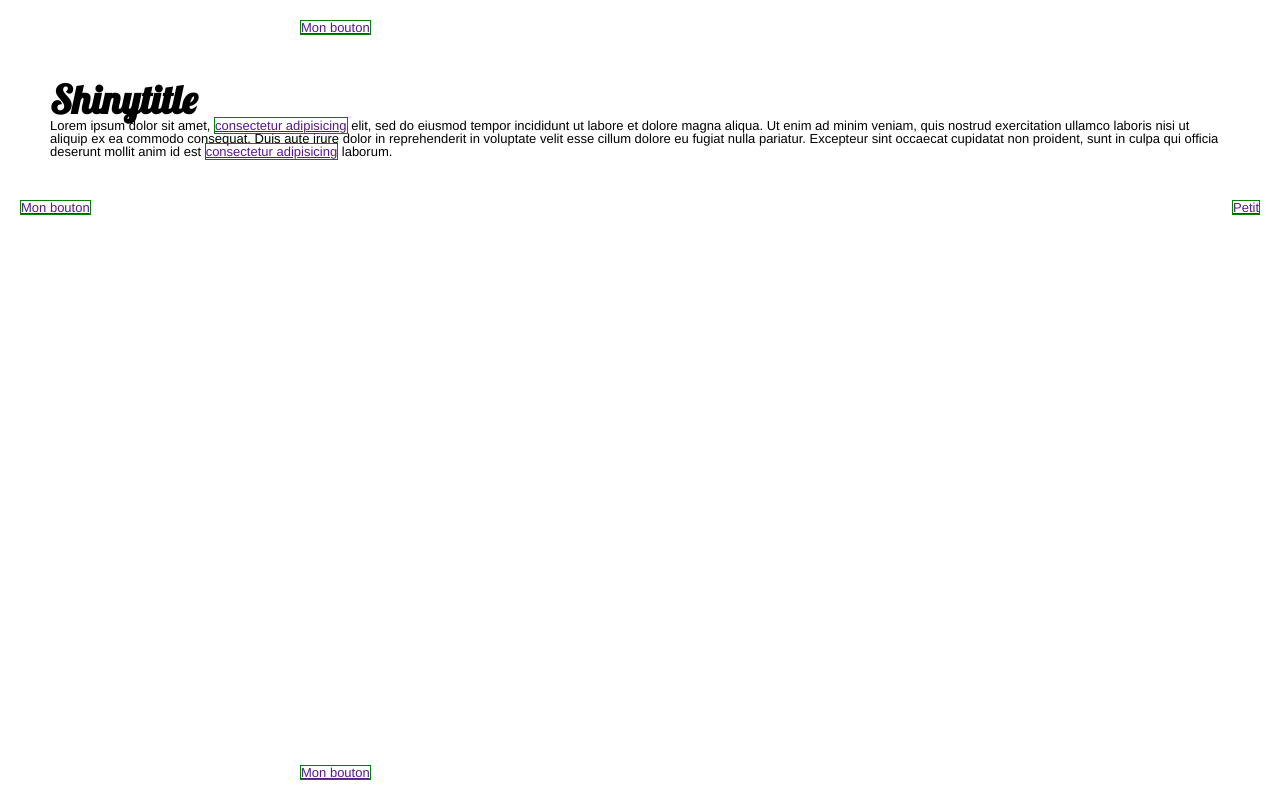
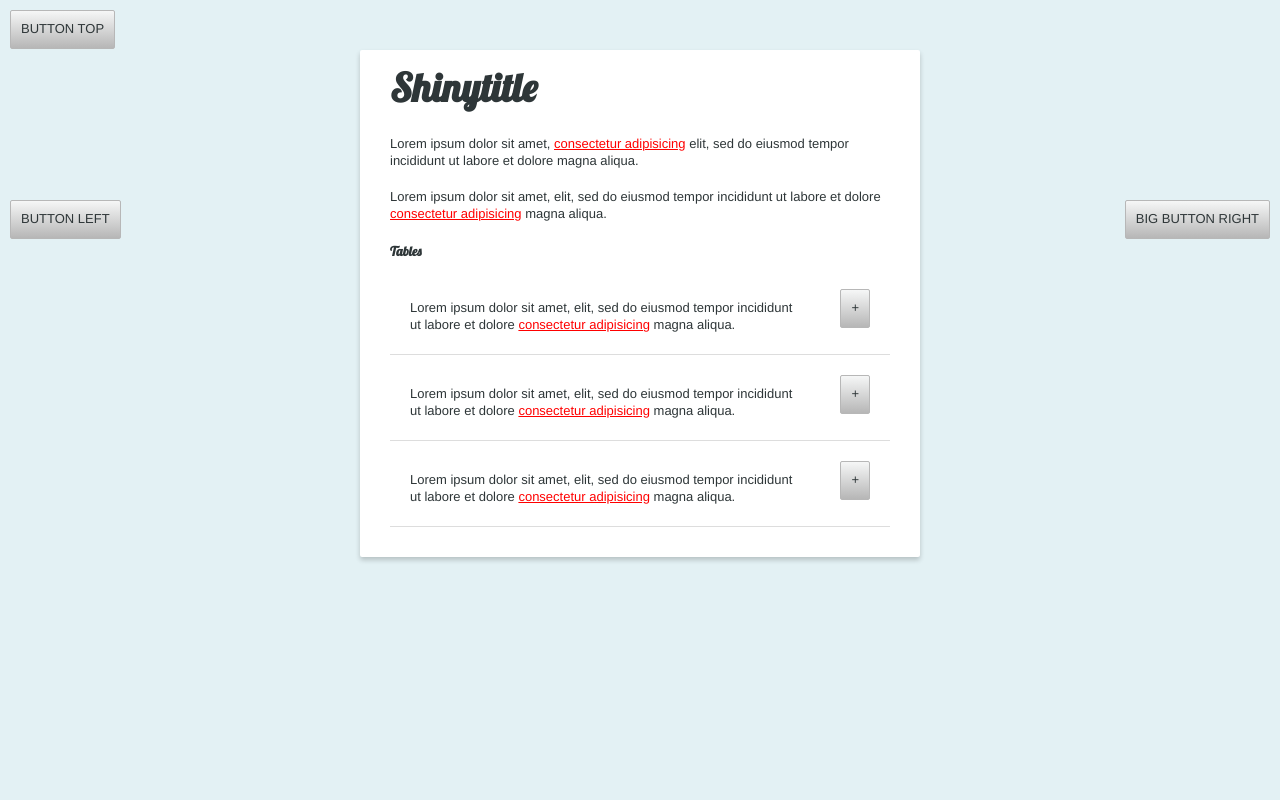
Before and after one commit to leofontin/shinytitle, a plain HTML site: page index.html in a window 1280 px wide. Drawn offline with nearby package versions, Linux system fonts and the light colour scheme.

Commit message:
no message

```diff
--- a/css/shinytitle.less
+++ b/css/shinytitle.less
@@ -7,6 +7,8 @@
 	background: #000;
 	color: #fff;
 	white-space: nowrap;
+	text-decoration: none;
+	text-transform: none;
 
 	span {
 		display: block;
@@ -37,8 +39,3 @@
 		}
 	}
 }
-
-.ui-title {
-	white-space: nowrap;
-	border: 1px solid green;
-}
--- a/css/style.css
+++ b/css/style.css
@@ -1,4 +1,11 @@
+/*--- RESET ---*/
+
 html,body,div,span,applet,object,iframe,h1,h2,h3,h4,h5,h6,p,blockquote,pre,a,abbr,acronym,address,big,cite,code,del,dfn,em,font,img,ins,kbd,q,s,samp,small,strike,strong,sub,sup,tt,var,b,u,i,center,dl,dt,dd,ol,ul,li,fieldset,form,label,legend,table,caption,tbody,tfoot,thead,tr,th,td{margin:0;padding:0;border:0;outline:0;font-size:100%;vertical-align:baseline;background:transparent}body{line-height:1}ol,ul{list-style:none}blockquote,q{quotes:none}blockquote:before,blockquote:after,q:before,q:after{content:'';content:none}:focus{outline:0}ins{text-decoration:none}del{text-decoration:line-through}table{border-collapse:collapse;border-spacing:0}
+
+.clearfix {
+	width: 250px;
+	margin-bottom: 50px;
+}
 
 .clear {
 	clear: both;
@@ -34,65 +41,101 @@ footer, header, hgroup, menu, nav, section {
 	display: block;
 }
 
+
+/*--- RESET ---*/
+
+
+
+
+
+
+
 body {
-	padding: 50px;
-	font-family: Helvetica, arial, sans-serif;
-	font-size: 13px;
+	font: 13px/1.3em "Helvetica Neue",sans-serif;
+	color: #2e3638;
+	background: #e3f1f4;
 }
 
-h1,h3 {
-	font-family: Lobster, arial, sans-serif;
-	margin: 30px 0 0 0;
-}
-
-h1 {
-	font-size: 3em;
-}
-
-h3 {
-	margin-bottom: 10px;
-}
-
-fieldset { border: none;}
-
-.clearfix {
-	width: 250px;
-	margin-bottom: 50px;
-}
-
-ul li {
-	clear: both;
-}
-
-label {
-	line-height: 25px;
+#wrapper {
+	width: 500px;
+	margin: 50px auto;
+	background: #fff;
+	padding: 30px;
+	border-radius: 2px;
+	box-shadow: 0 3px 5px rgba(0,0,0,0.2);
 }
 
 
+a { color: red; }
+
+p { margin-bottom: 1.5em; }
+
+/*--- TITLES ---*/
+h1,h3 {
+	font-family: Lobster, arial, sans-serif;
+	margin-bottom: 1em;
+}
+
+h1 { font-size: 3em; }
+h3 { margin-bottom: 10px; }
+/*--- TITLES ---*/
+
+
+/*--- BUTTON ---*/
+
+.button {
+	color: #fff;
+	border-radius: 2px;
+	background: #ddd;
+	display: inline-block;
+	padding: 10px;
+	text-decoration: none;
+	color: #2e3638;
+	text-transform: uppercase;
+	border: 1px solid #b7b7b7;
+	background: #f5f6f6; /* Old browsers */
+	background: -moz-linear-gradient(top,  #f5f6f6 1%, #b7b7b7 99%); /* FF3.6+ */
+	background: -webkit-gradient(linear, left top, left bottom, color-stop(1%,#f5f6f6), color-stop(99%,#b7b7b7)); /* Chrome,Safari4+ */
+	background: -webkit-linear-gradient(top,  #f5f6f6 1%,#b7b7b7 99%); /* Chrome10+,Safari5.1+ */
+	background: -o-linear-gradient(top,  #f5f6f6 1%,#b7b7b7 99%); /* Opera 11.10+ */
+	background: -ms-linear-gradient(top,  #f5f6f6 1%,#b7b7b7 99%); /* IE10+ */
+	background: linear-gradient(to bottom,  #f5f6f6 1%,#b7b7b7 99%); /* W3C */
+	filter: progid:DXImageTransform.Microsoft.gradient( startColorstr='#f5f6f6', endColorstr='#b7b7b7',GradientType=0 ); /* IE6-9 */
+
+}
+
+/*--- BUTTON ---*/
+
+
+/*--- TABLES ---*/
+
+table td {
+	padding: 20px;
+	border-bottom: 1px solid #ddd;
+}
+
+
+
+/*--- TABLES ---*/
+
 #top,
 #right,
-#bottom,
 #left {
 	position: absolute;
 	display: block;
 }
 
 #top {
-	left: 300px;
-	top: 20px;
-}
-
-#bottom {
-	left: 300px;
-	bottom: 20px;
+	left: 10px;
+	top: 10px;
 }
 
 #left {
-	left: 20px;
+	left: 10px;
 	top: 200px;
 }
 
 #right {
-	right: 20px;
+	right: 10px;
 	top: 200px;
 }
--- a/index.html
+++ b/index.html
@@ -23,14 +23,37 @@
 </head>
 <body>
 
-	<h1>Shinytitle</h1>
+	<div id="wrapper">
 
-	<a href="" id="top" class="ui-title" title="Title vraiment très long">Mon bouton</a>
-	<a href="" id="right" class="ui-title" title="hello vraiment beaucoup plus long">Petit</a>
-	<a href="" id="bottom" class="ui-title" title="hover et oui">Mon bouton</a>
-	<a href="" id="left" class="ui-title" title="mon title vraiment coo:l">Mon bouton</a>
+		<h1>Shinytitle</h1>
 
-	<p>Lorem ipsum dolor sit amet, <a href="" title="Mon titile" class="ui-title">consectetur adipisicing</a> elit, sed do eiusmod tempor incididunt ut labore et dolore magna aliqua. Ut enim ad minim veniam, quis nostrud exercitation ullamco laboris nisi ut aliquip ex ea commodo consequat. Duis aute irure dolor in reprehenderit in voluptate velit esse cillum dolore eu fugiat nulla pariatur. Excepteur sint occaecat cupidatat non proident, sunt in culpa qui officia deserunt mollit anim id est <a href="" title="Hello bambino" class="ui-title">consectetur adipisicing</a> laborum.
+		<a href="#" id="top" class="ui-title button" title="My button's title to long or very long">Button top</a>
+		<a href="#" id="right" class="ui-title button" title="My button's title to long or very long">Big button right</a>
+		<a href="#" id="left" class="ui-title button" title="Small title">Button left</a>
+
+		<p>Lorem ipsum dolor sit amet, <a href="" title="Title for link inline" class="ui-title">consectetur adipisicing</a> elit, sed do eiusmod tempor incididunt ut labore et dolore magna aliqua.</p>
+
+		<p>Lorem ipsum dolor sit amet,  elit, sed do eiusmod tempor incididunt ut labore et dolore <a href="" title="Title for link inline" class="ui-title">consectetur adipisicing</a> magna aliqua.</p>
+
+		<h3>Tables</h3>
+
+		<table>
+			<tr>
+				<td>Lorem ipsum dolor sit amet,  elit, sed do eiusmod tempor incididunt ut labore et dolore <a href="" title="Title for link inline" class="ui-title">consectetur adipisicing</a> magna aliqua.</td>
+				<td><a href="#" class="button ui-title" title="Add item">+</a>
+			</tr>
+			<tr>
+				<td>Lorem ipsum dolor sit amet,  elit, sed do eiusmod tempor incididunt ut labore et dolore <a href="" title="Title for link inline" class="ui-title">consectetur adipisicing</a> magna aliqua.</td>
+				<td><a href="#" class="button ui-title" title="Add item">+</a>
+			</tr>
+			<tr>
+				<td>Lorem ipsum dolor sit amet,  elit, sed do eiusmod tempor incididunt ut labore et dolore <a href="" title="Title for link inline" class="ui-title">consectetur adipisicing</a> magna aliqua.</td>
+				<td><a href="#" class="button ui-title" title="Add item">+</a>
+			</tr>
+		</table>
+
+	</div>
+
 
 
 	<script src="http://leofontin.fr/labs/__tools/jquery.js"></script>
```
Also changed, not shown: css/shinytitle.css, js/jquery.shinytitle.js.
